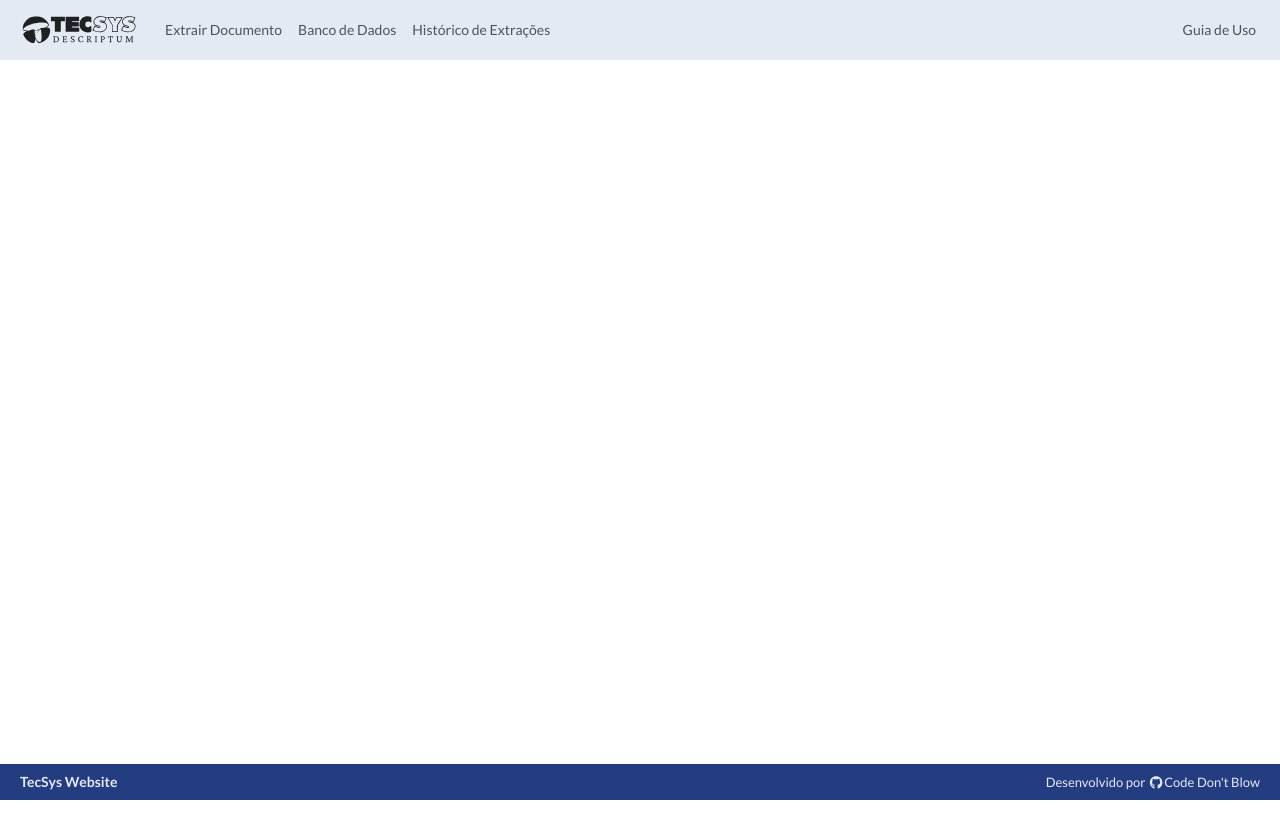
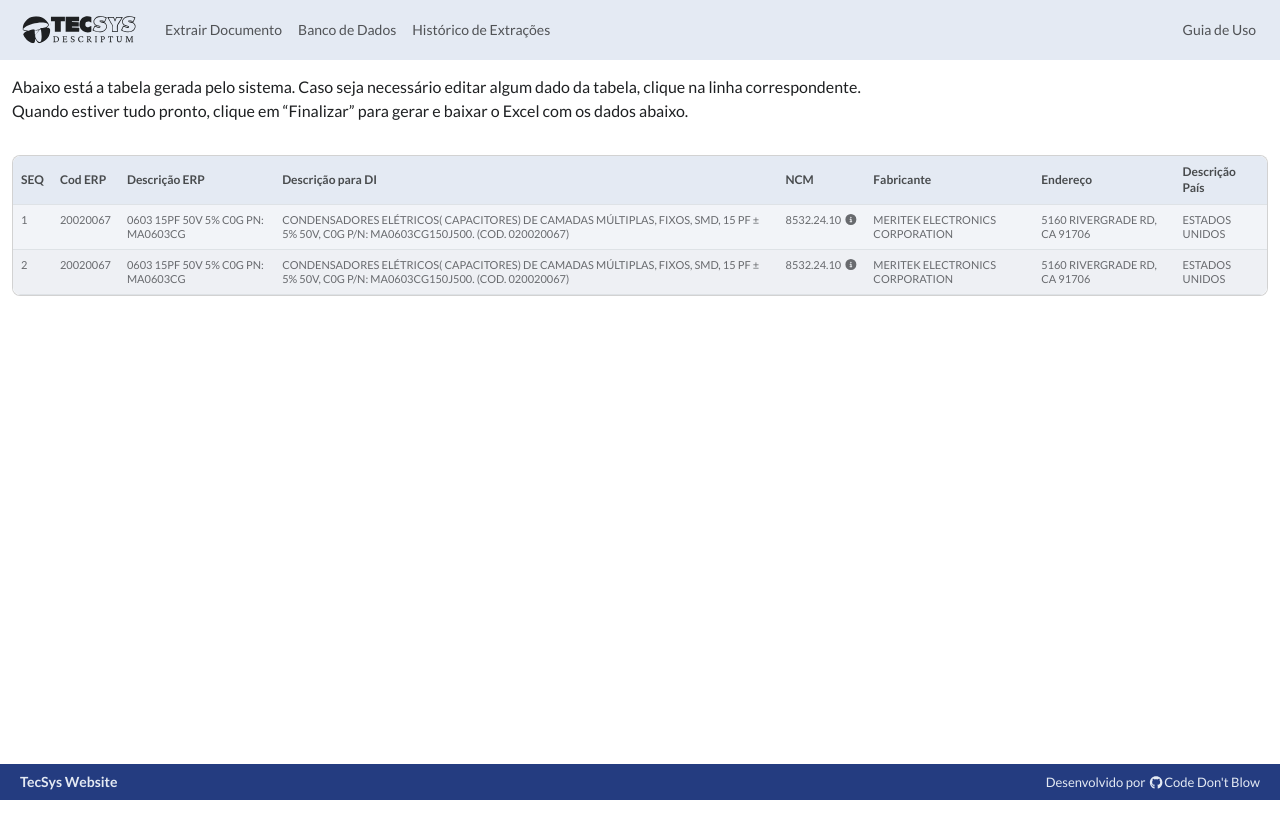
Before and after one commit to CodeDontBlow/Tecsys-frontend, a React (Vite) app: page /table-editing in a window 1280 px wide. Shown: the top 838 px of the page. Built offline with nearby package versions, Linux system fonts and the light colour scheme.

Commit message:
feat[CDB-73]: Criando estrutura base para a página da tabela final

```diff
--- /dev/null
+++ b/src/pages/TableEdit/TableEdit.jsx
@@ -0,0 +1,98 @@
+import styles from './TableEdit.module.css';
+import { FontAwesomeIcon } from '@fortawesome/react-fontawesome';
+import { faCircleInfo , faFilePen } from '@fortawesome/free-solid-svg-icons';
+
+function TableEdit() {
+
+    return (
+        <>
+            <section className={styles.introText}>
+                <p className={styles.text}>
+                    Abaixo está a tabela gerada pelo sistema. Caso seja necessário editar algum dado da tabela, clique na linha correspondente.
+                </p>
+                <p className={styles.text}>
+                    Quando estiver tudo pronto, clique em “Finalizar” para gerar e baixar o Excel com os dados abaixo.
+                </p>
+            </section>
+
+            <div className={`table-responsive card p-0 m-0 rounded-3`}>
+                <table className={`table rounded-3 m-0 overflow-hidden ${styles.table}`}>
+                    <thead>
+                        <tr>
+                            <th scope="col">SEQ</th>
+                            <th scope="col">Cod ERP</th>
+                            <th scope="col">Descrição ERP</th>
+                            <th scope="col">Descrição para DI</th>
+                            <th scope="col">NCM</th>
+                            <th scope="col">Fabricante</th>
+                            <th scope="col">Endereço</th>
+                            <th scope="col">Descrição País</th>
+                        </tr>
+                    </thead>
+                    <tbody>
+                        <tr data-bs-toggle="modal" data-bs-target="#formModal">
+                            <th scope="row">1</th>
+                            <td>20020067</td>
+                            <td>0603 15PF 50V 5% C0G PN: MA0603CG</td>
+                            <td>CONDENSADORES ELÉTRICOS( CAPACITORES) DE CAMADAS MÚLTIPLAS, FIXOS, SMD, 15 PF ± 5% 50V, C0G P/N: MA0603CG150J500. (COD. 020020067)</td>
+                            <td className={styles.ncm}>
+                                8532.24.10
+                                <FontAwesomeIcon icon={faCircleInfo} className={styles.icon}/>
+                            </td>
+                            <td>MERITEK ELECTRONICS CORPORATION</td>
+                            <td>5160 RIVERGRADE RD, CA 91706</td>
+                            <td>ESTADOS UNIDOS</td>
+                        </tr>
+                        <tr data-bs-toggle="modal" data-bs-target="#formModal">
+                            <th scope="row">2</th>
+                            <td>20020067</td>
+                            <td>0603 15PF 50V 5% C0G PN: MA0603CG</td>
+                            <td>CONDENSADORES ELÉTRICOS( CAPACITORES) DE CAMADAS MÚLTIPLAS, FIXOS, SMD, 15 PF ± 5% 50V, C0G P/N: MA0603CG150J500. (COD. 020020067)</td>
+                            <td className={styles.ncm}>
+                                8532.24.10
+                                <FontAwesomeIcon icon={faCircleInfo} className={styles.icon}/>
+                            </td>
+                            <td>MERITEK ELECTRONICS CORPORATION</td>
+                            <td>5160 RIVERGRADE RD, CA 91706</td>
+                            <td>ESTADOS UNIDOS</td>
+                        </tr>
+                    </tbody>
+                </table>
+            </div>
+
+            <section className={styles.buttonsContainer}>
+
+            </section>
+
+
+            {/* MODAL FORMULÁRIO */}
+            <div className={`modal fade ${styles.formModal}`} id="formModal" tabindex="-1" aria-labelledby="exampleModalLabel" aria-hidden="true">
+                <div className="modal-dialog">
+                    <div className="modal-content">
+
+                        <div className={`modal-body ${styles.modalBody}`}>
+                            <header className={styles.modalHeader}>
+                                <h3 className={styles.modalTitle}>
+                                    <FontAwesomeIcon icon={faFilePen} className={styles.icon} />
+                                    Editar Informações
+                                </h3>
+                                <button type="button" className="btn-close" data-bs-dismiss="modal" aria-label="Close"></button>
+                            </header>
+
+                            <form action="">
+
+                            </form>
+
+                            <section className={styles.fomrButtons}>
+
+                            </section>
+                        </div>
+
+                    </div>
+                </div>
+            </div>
+        </>
+    );
+}
+
+export default TableEdit;
--- /dev/null
+++ b/src/pages/TableEdit/TableEdit.module.css
@@ -0,0 +1,72 @@
+section.introText{
+    margin: 3rem 0 2rem;
+}
+    section.introText > p.text{
+        color: var(--base-black);
+        font: var(--text-regular);
+        margin-bottom: 0;
+    }
+
+
+table.table{
+
+}
+    table.table > thead *{
+        background-color: var(--white-300);
+
+        color: var(--black-500);
+        font: var(--footer-medium);
+        font-weight: 600;
+        vertical-align: middle;
+    }
+    table.table > tbody *{
+        background-color: var(--base-white);
+        color: var(--black-300);
+        font: var(--footer-regular);
+    }
+        table.table > tbody tr:nth-child(even) *{
+            box-shadow: inset 0px 0px 0px 100px rgba(0, 0, 0, 0.015);
+        }
+        table.table > tbody tr:hover *{
+            background-color: var(--white-300);
+            box-shadow: none;
+
+            cursor: pointer;
+        }
+    table.table > tbody td.ncm{
+        white-space: nowrap;
+    }
+        table.table > tbody td.ncm .icon{
+            margin-left: .15rem;
+        }
+        table.table > tbody td.ncm:hover,
+        table.table > tbody td.ncm:hover *{
+            color: var(--base-royal);
+        }
+
+section.buttonsContainer{
+    margin-top: 1rem;
+
+    display: flex;
+    gap: 1.5rem;
+}
+
+/* MODAL */
+div.formModal div.modalBody{
+    background-color: var(--white-300);
+    border-radius: 5px;
+}
+
+    header.modalHeader{
+        display: flex;
+        justify-content: space-between;
+        align-items: center;
+    }
+        header.modalHeader .modalTitle{
+            font: var(--title-medium);
+            color: var(--base-black);
+        }
+            header.modalHeader .modalTitle .icon{
+                color: var(--base-royal);
+                margin-right: .5rem;
+            }
--- a/src/routes.jsx
+++ b/src/routes.jsx
@@ -1,12 +1,14 @@
 import { BrowserRouter , Routes , Route } from "react-router-dom";
 
 import Homepage from "./pages/Homepage/Homepage";
+import TableEdit from "./pages/TableEdit/TableEdit";
 
 const RoutesApp = () => {
     return (
         <BrowserRouter>
             <Routes>
                 <Route path="/" element={ <Homepage/> } />
+                <Route path="/table-editing" element={ <TableEdit/> } />
             </Routes>
         </BrowserRouter>
     )
```
